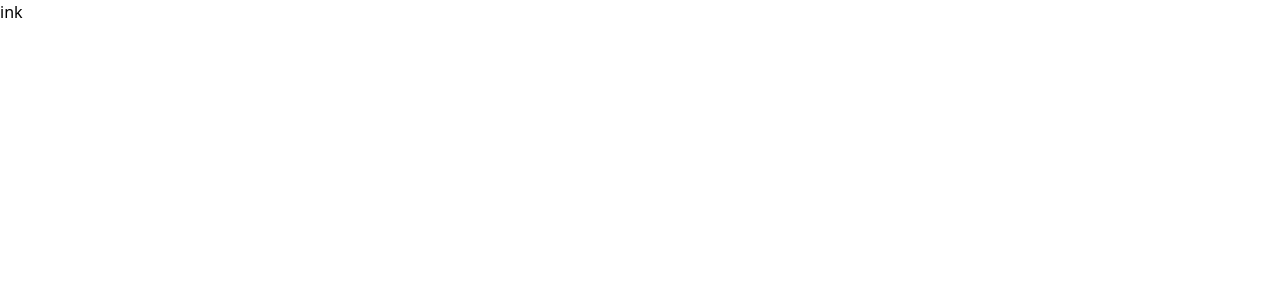
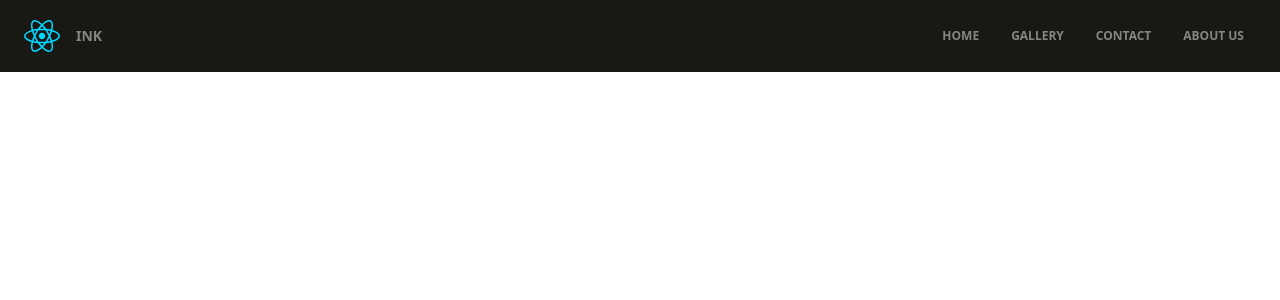
Before and after one commit to tgcidpl/Ink, a React (Vite) app: page / in a window 1280 px wide. Shown: the top 300 px of the page. Built offline with nearby package versions, Linux system fonts and the light colour scheme.

Commit message:
Navbar proto

```diff
--- a/src/App.jsx
+++ b/src/App.jsx
@@ -1,7 +1,12 @@
 import React from "react";
+import Navbar from "./components/Navbar";
 
 function App() {
-  return <div className="App">ink</div>;
+  return (
+    <div className="App">
+      <Navbar />
+    </div>
+  );
 }
 
 export default App;
--- /dev/null
+++ b/src/components/Navbar.jsx
@@ -0,0 +1,75 @@
+import React from "react";
+
+export default function Navbar({ fixed }) {
+  const [navbarOpen, setNavbarOpen] = React.useState(false);
+  return (
+    <>
+      <nav className="relative flex flex-wrap items-center justify-between px-2 py-3 bg-primaryColor mb-3">
+        <div className="container px-4 mx-auto flex flex-wrap items-center justify-between">
+          <div className="w-full relative flex justify-between lg:w-auto lg:static lg:block lg:justify-start">
+            <a
+              className="text-sm font-bold leading-relaxed flex gap-4 mr-4 py-2 whitespace-nowrap uppercase text-textColor"
+              href="#"
+            >
+              <img src="../../src/assets/react.svg"></img>
+              <span className=" self-center">Ink</span>
+            </a>
+            <button
+              className="text-textColor cursor-pointer text-xl leading-none px-3 py-1 border border-solid border-transparent rounded bg-transparent block lg:hidden outline-none focus:outline-none"
+              type="button"
+              onClick={() => setNavbarOpen(!navbarOpen)}
+            >
+              Menu
+            </button>
+          </div>
+          <div
+            className={
+              "lg:flex flex-grow items-center" +
+              (navbarOpen ? " flex" : " hidden")
+            }
+            id="example-navbar-danger"
+          >
+            <ul className="flex flex-col lg:flex-row list-none lg:ml-auto">
+              <li className="nav-item">
+                <a
+                  className="px-3 py-2 flex items-center text-xs uppercase font-bold leading-snug text-textColor hover:opacity-75"
+                  href="#"
+                >
+                  <i className="text-lg leading-lg text-textColor opacity-75"></i>
+                  <span className="ml-2">Home</span>
+                </a>
+              </li>
+              <li className="nav-item">
+                <a
+                  className="px-3 py-2 flex items-center text-xs uppercase font-bold leading-snug text-textColor hover:opacity-75"
+                  href="#"
+                >
+                  <i className="text-lg leading-lg text-textColor opacity-75"></i>
+                  <span className="ml-2">Gallery</span>
+                </a>
+              </li>
+              <li className="nav-item">
+                <a
+                  className="px-3 py-2 flex items-center text-xs uppercase font-bold leading-snug text-textColor hover:opacity-75"
+                  href="#"
+                >
+                  <i className="text-lg leading-lg text-textColor opacity-75"></i>
+                  <span className="ml-2">Contact</span>
+                </a>
+              </li>
+              <li className="nav-item">
+                <a
+                  className="px-3 py-2 flex items-center text-xs uppercase font-bold leading-snug text-textColor hover:opacity-75"
+                  href="#"
+                >
+                  <i className="text-lg leading-lg text-textColor opacity-75"></i>
+                  <span className="ml-2">About Us</span>
+                </a>
+              </li>
+            </ul>
+          </div>
+        </div>
+      </nav>
+    </>
+  );
+}
--- a/tailwind.config.cjs
+++ b/tailwind.config.cjs
@@ -9,9 +9,9 @@ module.exports = {
     colors: {
       transparent: 'transparent',
       current: 'currentColor',
-      'text': 'hsl(68.57,2.81%,51.18%)',
-      'background-dark': `hsl(72,11.11%,8.82%)`,
-      'background-light': 'hsl(53.68,9.64%,38.63%)',
+      'textColor': 'hsl(68.57,2.81%,51.18%)',
+      'primaryColor': `hsl(72,11.11%,8.82%)`,
+      'secondaryColor': 'hsl(53.68,9.64%,38.63%)',
     },
   },
   plugins: [],
```
